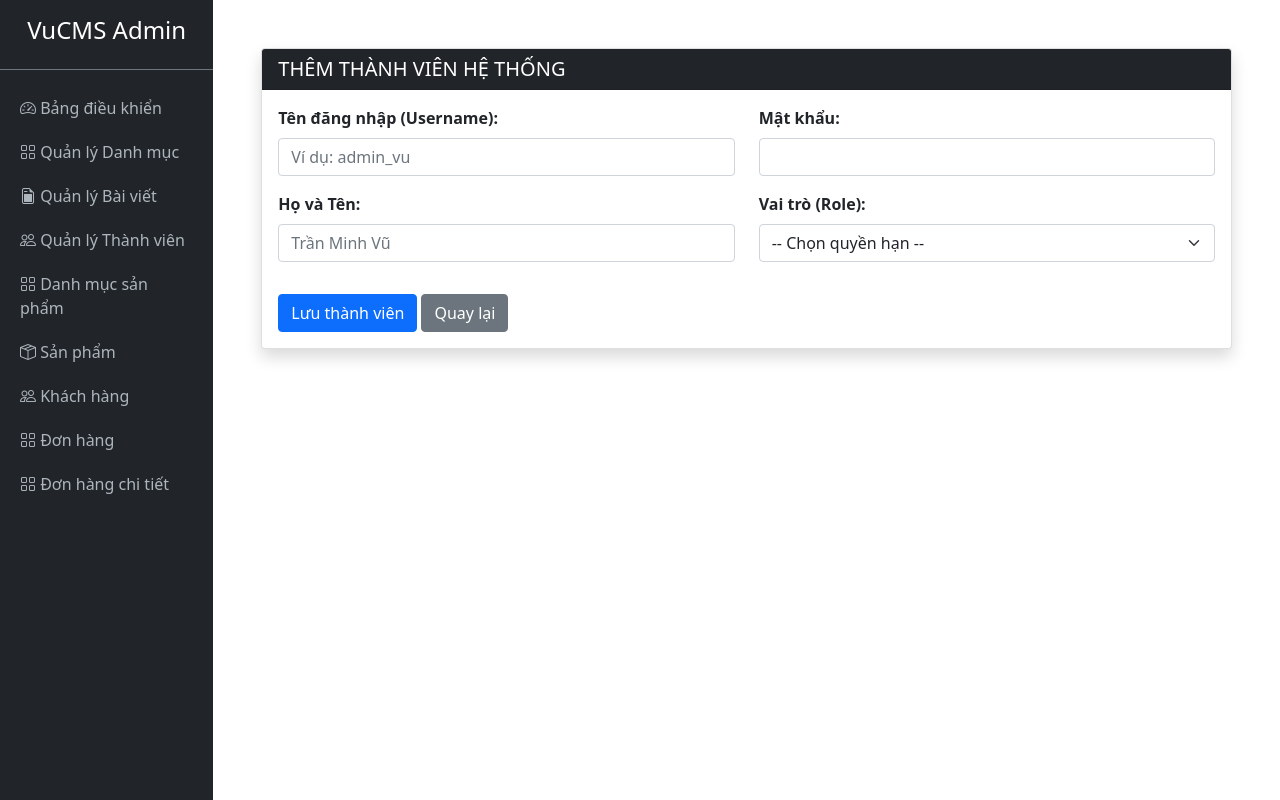
After one commit to vutranit04/ASP.NET_Solution, an ASP.NET Core app: template CMS.Backend/Views/User/Create.cshtml in a window 1280 px wide. The commit adds this page. Run offline with ASP.NET Core 8, Linux system fonts and the light colour scheme; the template is opened without the code that fills it, so the values that code supplies are empty.

Commit message:
Hoan thanh buoi3

```diff
--- a/CMS.Backend/Views/Post/Details.cshtml
+++ b/CMS.Backend/Views/Post/Details.cshtml
@@ -22,6 +22,7 @@
             </ol>
         </nav>
 
+
         <div class="row justify-content-center">
             <div class="col-md-10">
                 <h1 class="display-4 fw-bold text-primary">@Model.Title</h1>
@@ -33,8 +34,8 @@
                     <img src="@Model.ImageUrl" class="img-fluid rounded shadow" alt="Post Image" style="width: 100%;">
                 </div>
 
-                <div class="post-content fs-5 leading-lg">
-                    @Model.Content
+                <div class="post-content">
+                    @Html.Raw(Model.Content)
                 </div>
 
                 <div class="mt-5 border-top pt-3">
--- /dev/null
+++ b/CMS.Backend/Views/User/Create.cshtml
@@ -0,0 +1,54 @@
+@* //Họ và tên: Trần Minh Vũ
+//Mssv: 2122110359
+//Ngày tạo: 12/6/2026
+//Version: 1.0
+//Tạo mới form tạo thành viên
+*@
+@model CMS.Data.Entities.User
+
+@{
+    Layout = "_LayoutAdmin";
+    ViewData["Title"] = "Thêm thành viên";
+}
+
+<div class="container mt-4">
+    <div class="card shadow">
+        <div class="card-header bg-dark text-white">
+            <h5 class="mb-0">THÊM THÀNH VIÊN HỆ THỐNG</h5>
+        </div>
+        <div class="card-body">
+            <form asp-action="Create" method="post">
+                <div class="row">
+                    <div class="col-md-6 mb-3">
+                        <label class="form-label fw-bold">Tên đăng nhập (Username):</label>
+                        <input asp-for="Username" class="form-control" placeholder="Ví dụ: admin_vu" required />
+                    </div>
+                    <div class="col-md-6 mb-3">
+                        <label class="form-label fw-bold">Mật khẩu:</label>
+                        <input asp-for="PasswordHash" type="password" class="form-control" required />
+                    </div>
+                </div>
+
+                <div class="row">
+                    <div class="col-md-6 mb-3">
+                        <label class="form-label fw-bold">Họ và Tên:</label>
+                        <input asp-for="FullName" class="form-control" placeholder="Trần Minh Vũ" required />
+                    </div>
+                    <div class="col-md-6 mb-3">
+                        <label class="form-label fw-bold">Vai trò (Role):</label>
+                        <select asp-for="Role" class="form-select" required>
+                            <option value="">-- Chọn quyền hạn --</option>
+                            <option value="Admin">Quản trị viên (Administrator)</option>
+                            <option value="Editor">Biên tập viên (Editor)</option>
+                        </select>
+                    </div>
+                </div>
+
+                <div class="mt-3">
+                    <button type="submit" class="btn btn-primary">Lưu thành viên</button>
+                    <a asp-action="Index" class="btn btn-secondary">Quay lại</a>
+                </div>
+            </form>
+        </div>
+    </div>
+</div>
```
Also changed, not shown: CMS.Backend/Controllers/UserController.cs (+77 -2 lines), CMS.Backend/Views/Post/Create.cshtml (+12 -0 lines), CMS.Backend/Views/User/Edit.cshtml (added, +46 -0 lines), CMS.Backend/Views/User/Index.cshtml (+18 -4 lines).
